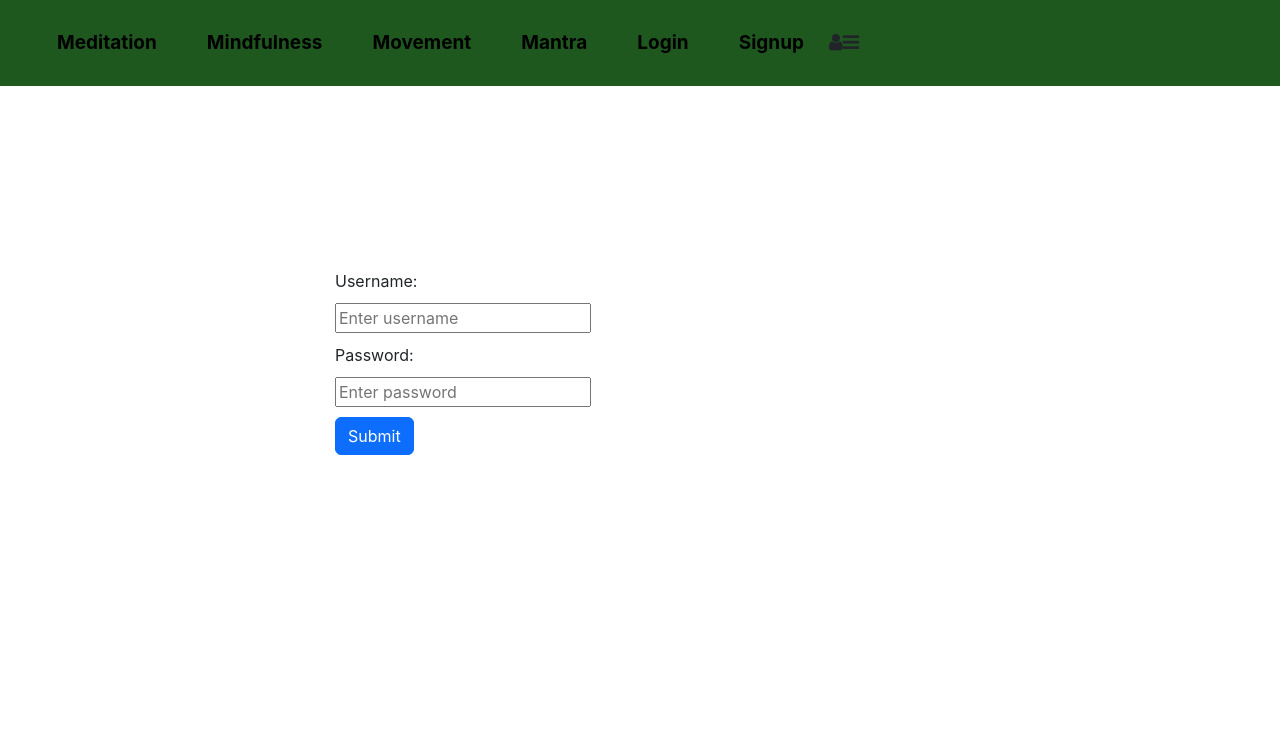
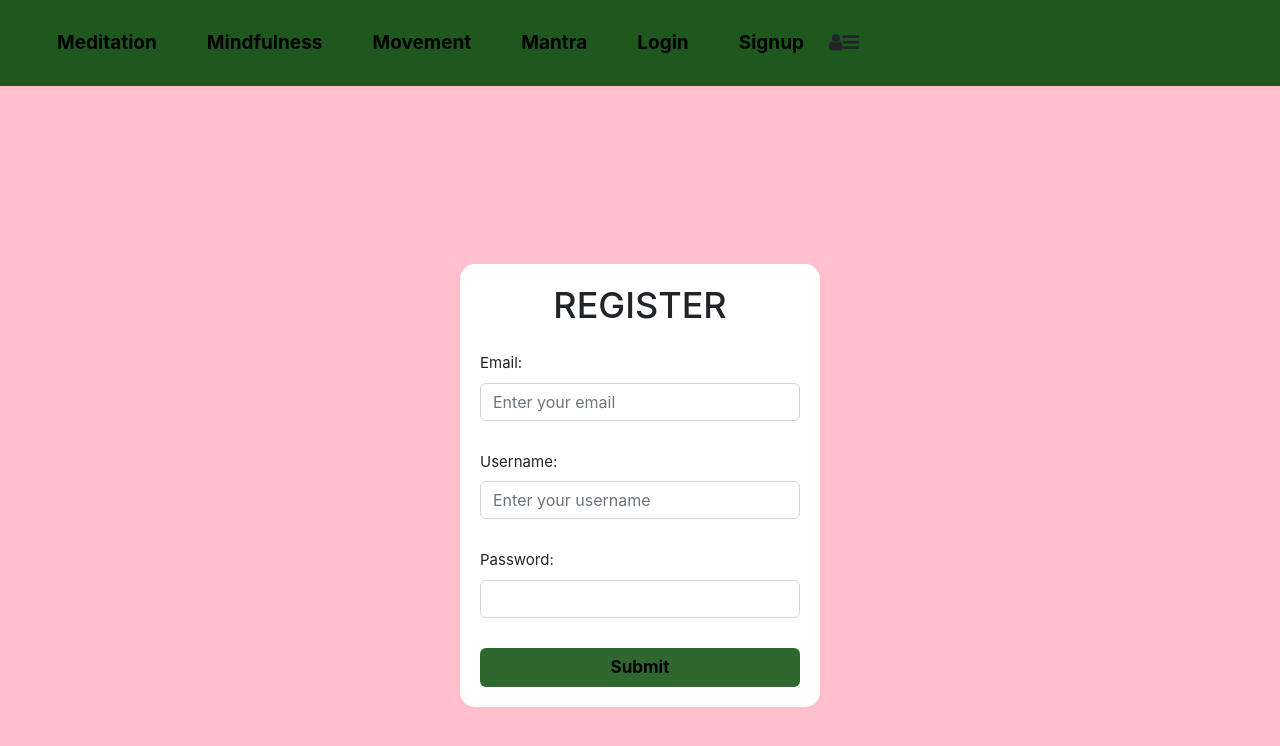
Before and after one commit to OliviaAdongo/zen-client, a React (Create React App) app: page /signup in a window 1280 px wide. Shown: the top 746 px of the page. Built offline with nearby package versions, Linux system fonts and the light colour scheme.

Commit message:
Sig up and login edited

```diff
--- a/src/components/Login/Login.css
+++ b/src/components/Login/Login.css
@@ -0,0 +1,40 @@
+.login{
+    background: pink;
+    align-items: center;
+    justify-content: center;
+    height: 100vh;
+    display: flex;
+}
+.form{
+    width: 360px;
+    height: min-content;
+    padding: 20px;
+    background: #ffffff;
+    border-radius: 15px;
+}
+.form h1{
+    text-align: center;
+    font-size: 36px;
+    margin-bottom: 25px;
+}
+.form form{
+    font-size: 15px;
+}
+.form form .form-group{
+    margin-bottom: 30px;
+}
+.form button{
+    font-size: 17px;
+    background: rgb(46, 104, 46);
+    font-weight: bold;
+    color: #000000;
+}
+.form button:hover{
+    background-color: rgb(27, 27, 194);
+    color: white;
+    box-shadow: 0 0 10px orange;
+    border-radius: 10px;
+}
+.form button.active{
+    background-color: orange;
+}
--- a/src/components/Login/Login.js
+++ b/src/components/Login/Login.js
@@ -2,18 +2,31 @@ import React from 'react'
 import './Login.css'
 function Login() {
   return (
-    <form>
-    <div class="mb-3">
-      <label for="formGroupExampleInput" class="form-label">Username:</label>
-      <input type="text" class="form-control" id="formGroupExampleInput" placeholder="Enter your username"/>
+    <div className='login'>
+   <div className='form'>
+        <form class="needs-validation">
+        <h1>SIGN IN</h1>
+          <div className='form-group'>
+            <label for="text" class="form-label">Username:</label>
+            <input type="text" class="form-control" id="input" placeholder="Enter your username"/>
+            <div class="invalid-feedback">
+                Please enter your username again
+            </div>
+          </div>
+            <div className='form-group'>
+              <label for="password" class="form-label">Password:</label>
+              <input type="password" class="form-control" id="password"/>
+              <div class="invalid-feedback">
+                Please enter your password again
+            </div>
+            </div>
+
+            <button type="submit" class="btn w-100">Submit</button>
+          </form>
+   </div>
+
     </div>
-      <div class="mb-3">
-        <label for="exampleInputPassword1" class="form-label">Password:</label>
-        <input type="password" class="form-control" id="exampleInputPassword1"/>
-      </div>
 
-      <button type="submit" class="btn btn-primary">Submit</button>
-    </form>
   )
 }
 
--- a/src/components/Navbar/Navbar.css
+++ b/src/components/Navbar/Navbar.css
@@ -6,8 +6,8 @@
     /* justify-content: right; */
     /* align-items: center; */
     background: rgb(31, 88, 31);
-    /* position: sticky; */
-    /* top: 0; */
+    position: sticky;
+    top: 0;
 }
 .navbar ul{
     display: flex;
--- a/src/components/Signup/Signup.css
+++ b/src/components/Signup/Signup.css
@@ -1,18 +1,40 @@
 .signup{
-    background: white;
-    width: 900px;
-    height: 500px;
+    background: pink;
     align-items: center;
-    margin-left: 200px;
-    margin-top: 10%;
+    justify-content: center;
+    height: 100vh;
+    display: flex;
+}
+.form{
+    width: 360px;
+    height: min-content;
+    padding: 20px;
+    background: #ffffff;
+    border-radius: 15px;
+}
+.form h1{
+    text-align: center;
+    font-size: 36px;
+    margin-bottom: 25px;
+}
+.form form{
+    font-size: 15px;
+}
+.form form .form-group{
+    margin-bottom: 30px;
+}
+.form button{
+    font-size: 17px;
+    background: rgb(46, 104, 46);
+    font-weight: bold;
+    color: #000000;
+}
+.form button:hover{
+    background-color: rgb(27, 27, 194);
+    color: white;
+    box-shadow: 0 0 10px orange;
     border-radius: 10px;
-    justify-content: center;
 }
-.signup form{
-margin-left: 10%;
-padding: 5%;
-
+.form button.active{
+    background-color: orange;
 }
-.signup>form>label, input, button{
-margin-top: 10px;
-}
--- a/src/components/Signup/Signup.js
+++ b/src/components/Signup/Signup.js
@@ -1,15 +1,33 @@
 import React from 'react'
 import './Signup.css'
+
 function Signup() {
   return (
     <div className='signup'>
-        <form>
-          <label>Username: </label> <br/>
-          <input type="text" className='name' id="formGroupExampleInput" placeholder="Enter username"/><br/>
-          <label>Password: </label><br/>
-          <input type="password" className='name' id="formGroupExampleInput" placeholder="Enter password"/><br/>
-          <button type="submit" class="btn btn-primary">Submit</button><br/>
-        </form>
+   <div className='form'>
+        <form class="needs-validation">
+        <h1>REGISTER</h1>
+          <div className='form-group'>
+            <label for="email" class="form-label">Email:</label>
+            <input type="email" class="form-control" id="input" placeholder="Enter your email"/>
+            <div class="invalid-feedback">
+                Please enter valid email
+            </div>
+          </div>
+          <div className='form-group'>
+            <label for="text" class="form-label">Username:</label>
+            <input type="text" class="form-control" id="input" placeholder="Enter your username"/>
+
+          </div>
+            <div className='form-group'>
+              <label for="password" class="form-label">Password:</label>
+              <input type="password" class="form-control" id="password"/>
+            </div>
+
+            <button type="submit" class="btn w-100">Submit</button>
+          </form>
+   </div>
+
     </div>
   )
 }
```
